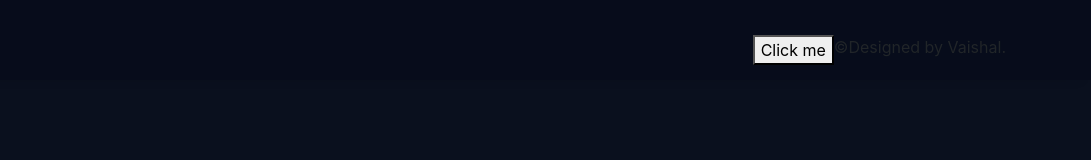
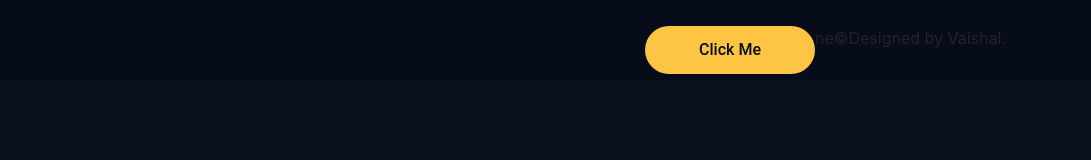
Before and after one commit to vaisha-darrenshan/vaishal.tech, a website with bundled scripts: page index.html in a window 1280 px wide. Shown: the full height of the page, 189-1280 px from the left. Built offline with nearby package versions, Linux system fonts and the light colour scheme; files whose address does not match are found by name.

Commit message:
Update index.html

```diff
--- a/index.html
+++ b/index.html
@@ -49,10 +49,10 @@
 
   <!-- Start Hero Seciton -->
 
-              <button onclick="window.location.href='https://vaishal.tech';">
+              <button class="st-btn st-style1 st-color1" onclick="window.location.href='https://vaishal.tech';">
   Click me
 </button>
-
+ne
 
         <div class="st-copyright-text">&copy;Designed by Vaishal.</div>
 
```
